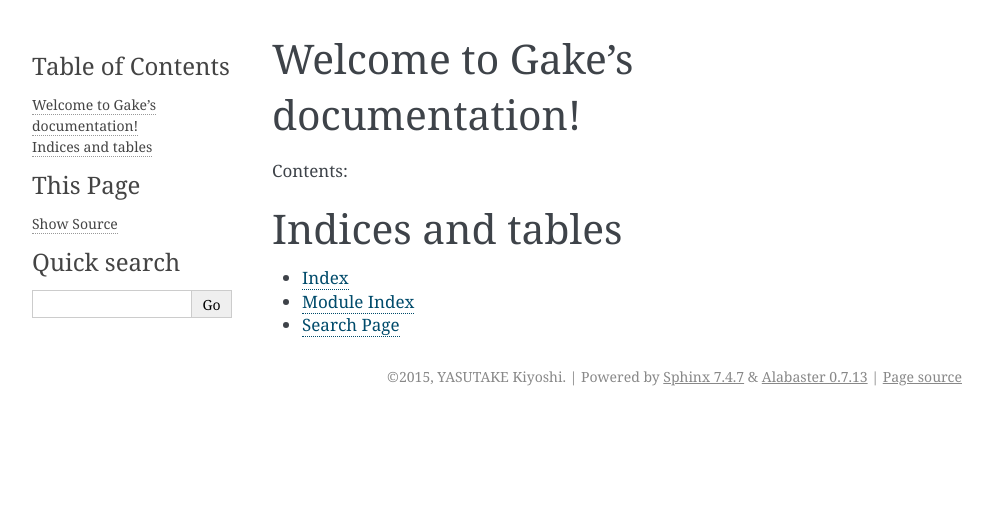
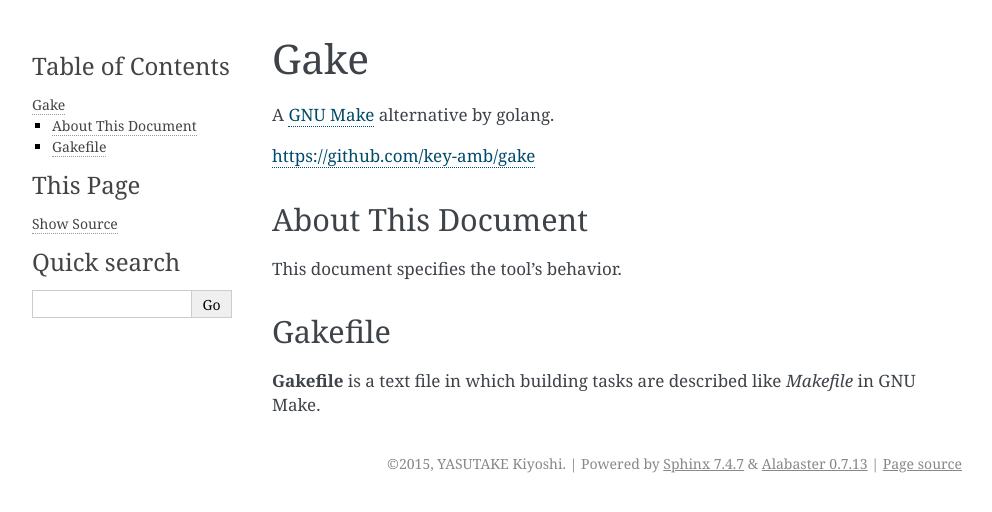
Before and after one commit to progrhyme/experiments, a Sphinx documentation site: the page built from gake-doc/source/index.rst, in a window 1280 px wide. Shown: the top 512 px of the page, without its empty margins (148-1140 px from the left). Built offline with Sphinx 7.4.7, drawn with Linux system fonts in a browser that asks for light colours.

Commit message:
Brief abstract

```diff
--- a/gake-doc/source/index.rst
+++ b/gake-doc/source/index.rst
@@ -3,19 +3,19 @@
    You can adapt this file completely to your liking, but it should at least
    contain the root `toctree` directive.
 
-Welcome to Gake's documentation!
-================================
+Gake
+====
 
-Contents:
+A `GNU Make <https://www.gnu.org/software/make/>`_ alternative by golang.
 
-.. toctree::
-   :maxdepth: 2
+https://github.com/key-amb/gake
 
+About This Document
+-------------------
 
+This document specifies the tool's behavior.
 
-Indices and tables
-==================
+Gakefile
+--------
 
-* :ref:`genindex`
-* :ref:`modindex`
-* :ref:`search`
+**Gakefile** is a text file in which building tasks are described like *Makefile* in GNU Make.
```
